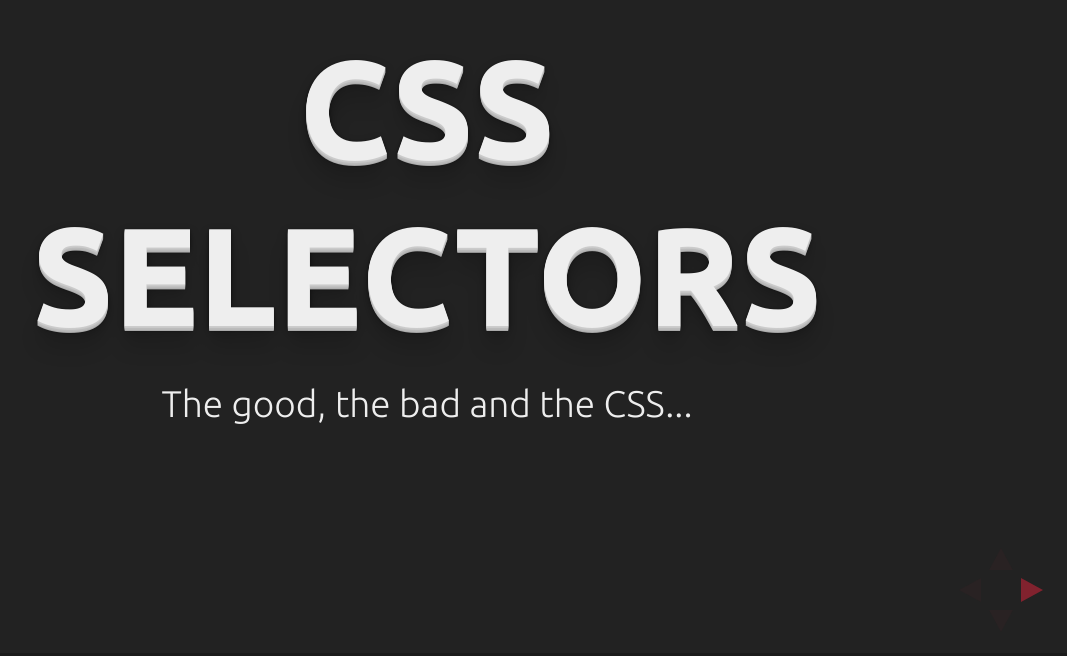
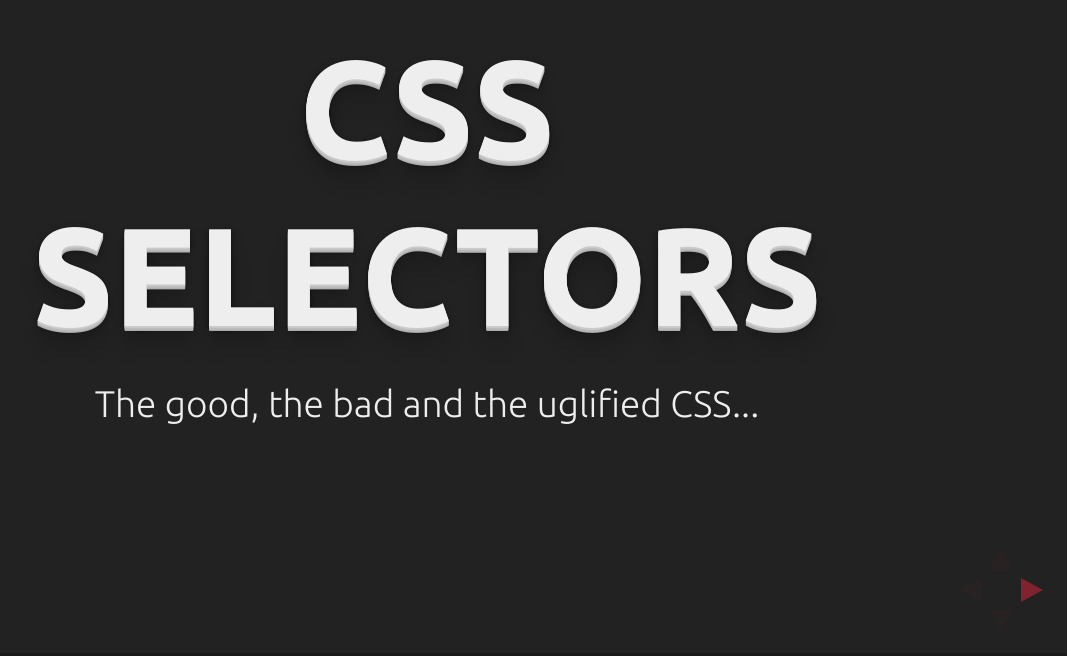
Before and after one commit to redbrickone/better-exposed-filters, a website: page index.html in a window 1280 px wide. Shown: the part 144-800 px from the top of the page, without its empty margins (213-1280 px from the left). Drawn offline with Linux system fonts and the light colour scheme; files whose address does not match are found by name.

Commit message:
change header subtext

```diff
--- a/index.html
+++ b/index.html
@@ -17,7 +17,7 @@
       <div class="slides">
         <section>
           <h1>CSS Selectors</h1>
-          <p>The good, the bad and the CSS...</p>
+          <p>The good, the bad and the uglified CSS...</p>
         </section>
         <section>
           <section>
```
